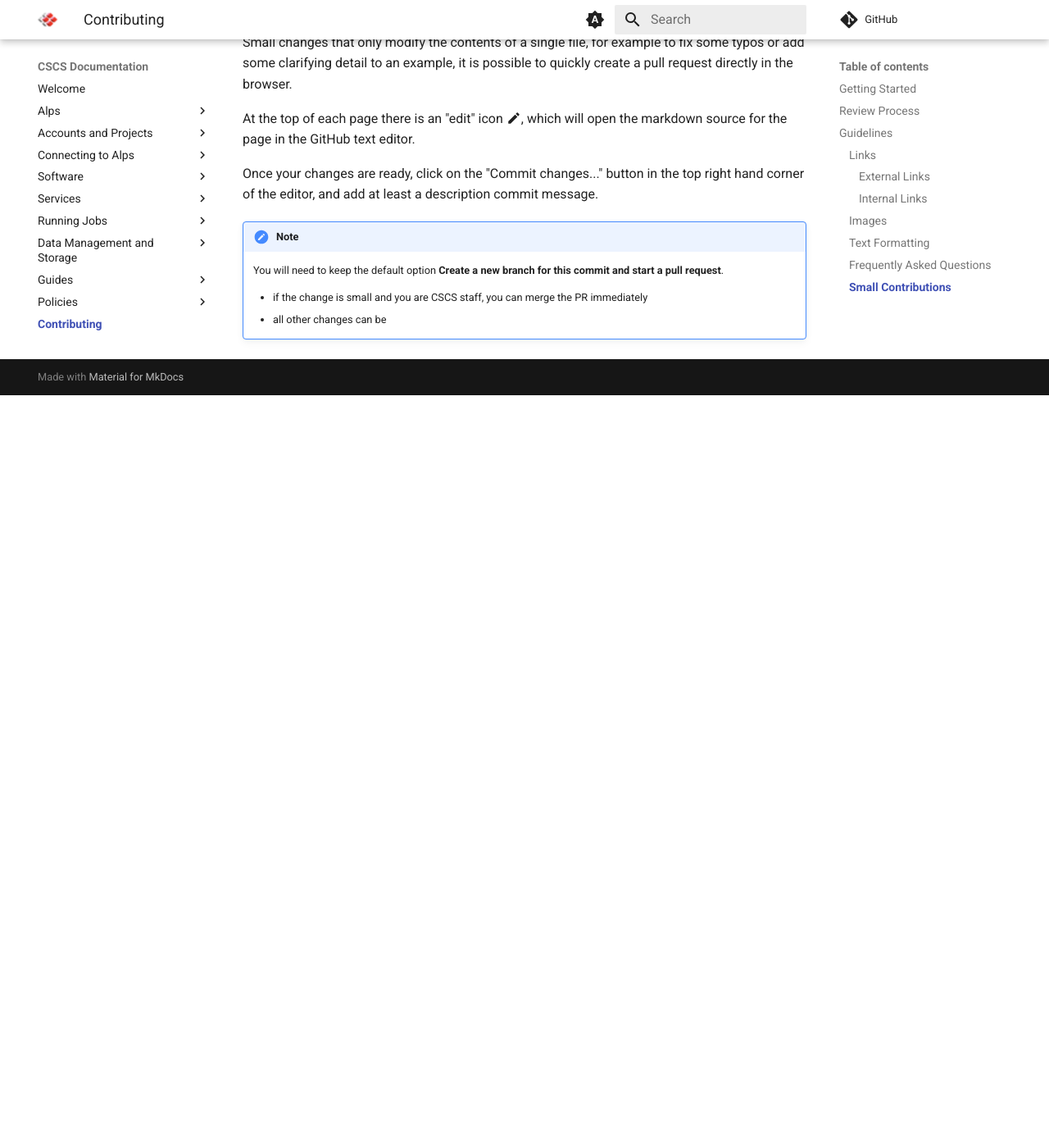
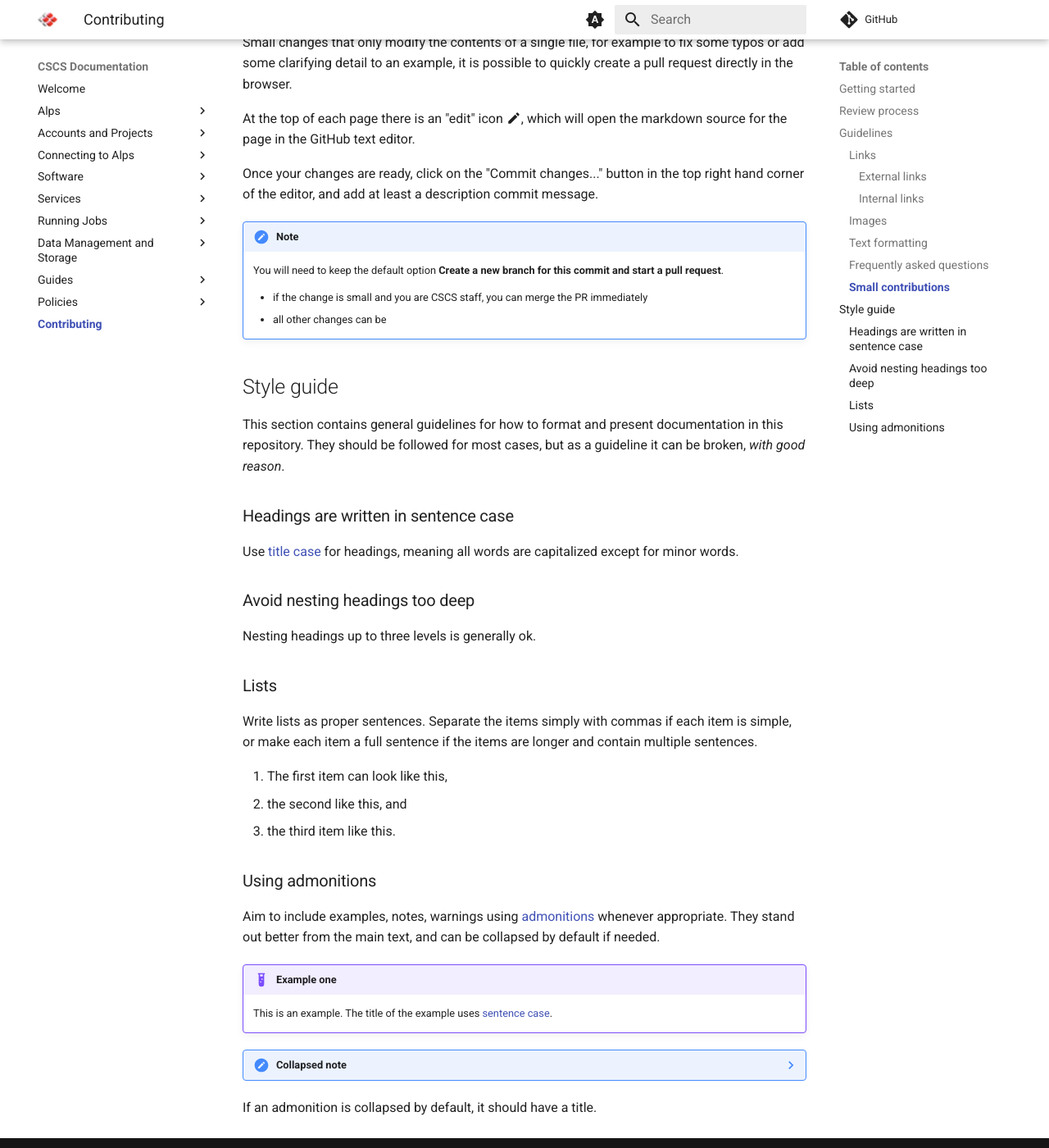
Before and after one commit to nickjbrowning/cscs-docs, an MkDocs documentation site: the page built from docs/contributing/index.md, in a window 1280 px wide and 1400 px high, scrolled down 4512 px. Shown: the whole window at 82% size. Built offline with MkDocs 1.6.1 and Material for MkDocs 9.7.7, drawn with Linux system fonts in a browser that asks for light colours; comment, search, counter and statistics services are not loaded; before the commit the page ends 4994 px from its top, so only the background shows below that; some of the changed text lies outside the part shown.

Commit message:
Add basic style guide (#53)

````diff
--- a/docs/contributing/index.md
+++ b/docs/contributing/index.md
@@ -3,7 +3,7 @@
 This documentation is developed using the [Material for MkDocs](https://squidfunk.github.io/mkdocs-material/) framework, and the source code for the docs is publicly available on [GitHub](https://github.com/eth-cscs/cscs-docs).
 This means that everybody, CSCS staff and the CSCS user community can contribute to the documentation.
 
-## Getting Started
+## Getting started
 
 We use the GitHub fork and pull request model for development:
 
@@ -40,7 +40,7 @@ To build the docs in a `site` sub-directory:
 ```bash
 ./serve build
 ```
-## Review Process
+## Review process
 
 Documentation is owned by everybody - so don't be afraid to jump in and make changes or fixes where you see that there is something missing or outdated.
 
@@ -57,7 +57,7 @@ If you don't get a timely reply, ask the documentation owners for a review or fo
 
 ### Links
 
-#### External Links
+#### External links
 
 Links to external sites use the `[]()` syntax:
 
@@ -71,7 +71,7 @@ Links to external sites use the `[]()` syntax:
 
     [The Spack repository](https://github.com/spack/spack)
 
-#### Internal Links
+#### Internal links
 
 !!! note
     The CI/CD pipeline will fail if it detects broken links in your draft documentation.
@@ -124,7 +124,7 @@ Images are stored in the `docs/images` directory.
 !!! tip
     Do you need a screenshot, or can a text description also work?
 
-### Text Formatting
+### Text formatting
 
 Turn off automatic line breaks in your text editor, and stick to one sentence per line in paragraphs of text.
 
@@ -169,7 +169,7 @@ This method defines a canonical represention of text, i.e. there is one and only
 * changing one line of text will not modify the surrounding lines (see example above)
 * git diffs and git history are easier to read.
 
-### Frequently Asked Questions
+### Frequently asked questions
 
 The documentation does not have a FAQ section, because questions are best answered by the documentation, not in a separate section.
 Integrating information into the main documentation requires some care to identify where the information needs to go, and edit the documentation around it.
@@ -179,7 +179,7 @@ FAQ content, such as lists of most frequently encountered error messages, is sti
 If you want to add such content, create a section at the bottom of a topic page, for example this section on the [SSH documentation page][ref-ssh-faq].
 
 
-### Small Contributions
+### Small contributions
 
 Small changes that only modify the contents of a single file, for example to fix some typos or add some clarifying detail to an example, it is possible to quickly create a pull request directly in the browser.
 
@@ -192,3 +192,39 @@ Once your changes are ready, click on the "Commit changes..." button in the top
 
     * if the change is small and you are CSCS staff, you can merge the PR immediately
     * all other changes can be
+
+## Style guide
+
+This section contains general guidelines for how to format and present documentation in this repository.
+They should be followed for most cases, but as a guideline it can be broken, _with good reason_.
+
+### Headings are written in sentence case
+
+Use [title case](https://en.wikipedia.org/wiki/Letter_case#Sentence_case) for headings, meaning all words are capitalized except for minor words.
+
+### Avoid nesting headings too deep
+
+Nesting headings up to three levels is generally ok.
+
+### Lists
+
+Write lists as proper sentences.
+Separate the items simply with commas if each item is simple, or make each item a full sentence if the items are longer and contain multiple sentences.
+
+1. The first item can look like this,
+2. the second like this, and
+3. the third item like this.
+
+### Using admonitions
+
+Aim to include examples, notes, warnings using [admonitions](https://squidfunk.github.io/mkdocs-material/reference/admonitions/) whenever appropriate.
+They stand out better from the main text, and can be collapsed by default if needed.
+
+!!! example "Example one"
+    This is an example.
+    The title of the example uses [sentence case](https://en.wikipedia.org/wiki/Letter_case#Sentence_case).
+
+??? note "Collapsed note"
+    This note is collapsed, because it uses `???`.
+
+If an admonition is collapsed by default, it should have a title.
````
